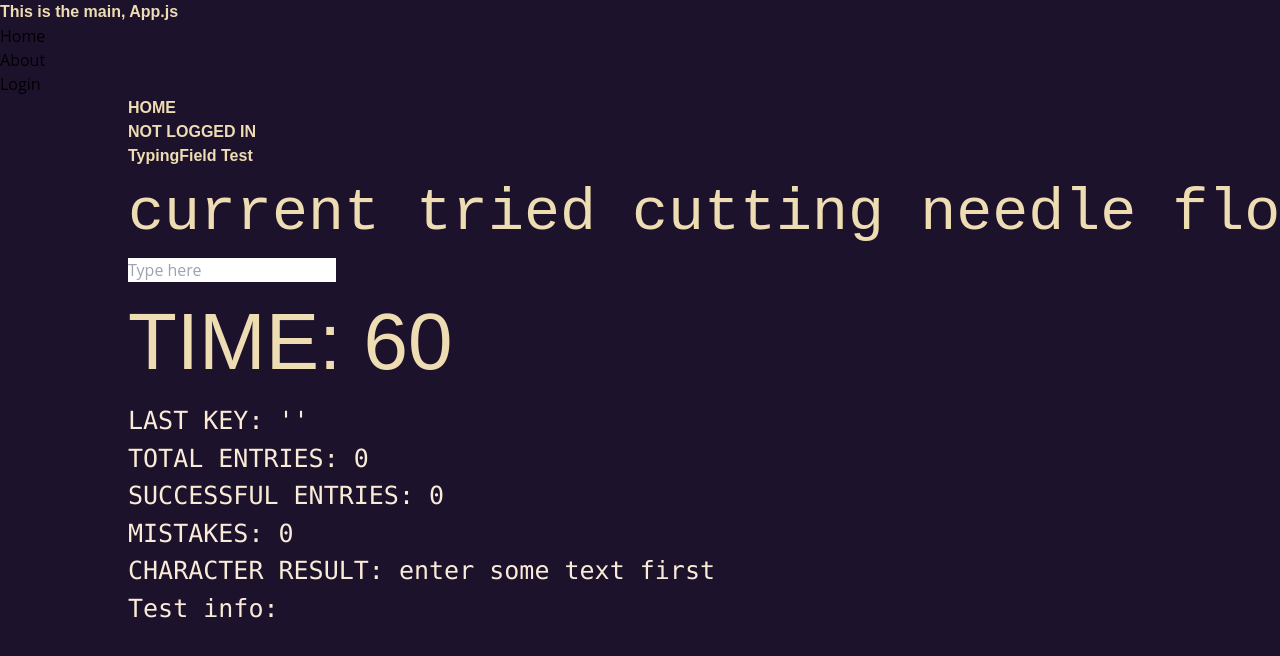
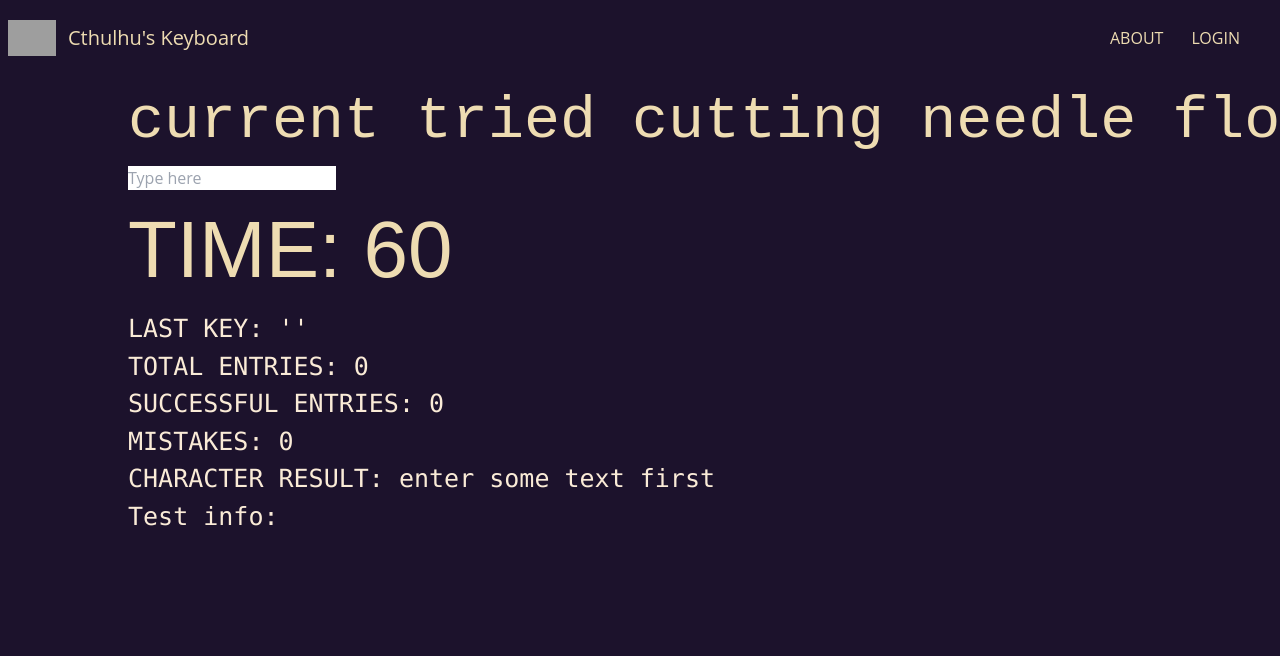
Before and after one commit to maxwellsquared/cthulhu-teaches-typing, a React (Create React App) app: page / in a window 1280 px wide. Shown: the top 656 px of the page. Built offline with nearby package versions, Linux system fonts and the light colour scheme; grey boxes are pictures that could not be loaded.

Commit message:
Nav bar for each page

```diff
--- a/src/App.js
+++ b/src/App.js
@@ -14,21 +14,31 @@ export default function App() {
   return (
     <BrowserRouter>
       <UserContext.Provider value={{ user, setUser }}>
-        <h1>This is the main, App.js</h1>
-        <nav>
-          <ul>
-            <li>
-              {/* Link only updates the URL */}
-              <Link to="/">Home</Link>
-            </li>
-            <li>
-              <Link to="/about">About</Link>
-            </li>
-            <li>
-              <Link to="/login">Login</Link>
-            </li>
-          </ul>
+        <nav className="rounded px-2 py-2.5 font-normal text-pale-gold">
+          <div className="container mx-auto flex flex-wrap items-center justify-between">
+            <Link to="/" className="flex items-center">
+              <img
+                src="https://www.svgrepo.com/show/51020/keyboard.svg"
+                className="mr-3 h-6 sm:h-9"
+                alt="logo"
+              />
+              <span className="self-center text-xl">Cthulhu's Keyboard</span>
+            </Link>
+            <ul className="mt-0 flex flex-row p-4">
+              <li>
+                <Link to="/about" className="p-0 py-2 pr-4 pl-3" aria-current="about">
+                  ABOUT
+                </Link>
+              </li>
+              <li>
+                <Link to="/Login" className="p-0 py-2 pr-4 pl-3" aria-current="about">
+                  LOGIN
+                </Link>
+              </li>
+            </ul>
+          </div>
         </nav>
+
         <Routes>
           {/* reacts to changes to the URL */}
           <Route path="/" element={<Home />} />
--- a/src/components/LayoutWrapper.jsx
+++ b/src/components/LayoutWrapper.jsx
@@ -1,7 +1,6 @@
 // wraps all components
 // imported into App.js
 import SectionContainer from './SectionContainer';
-import { NavLink } from 'react-router-dom';
 
 const LayoutWrapper = ({ children }) => {
   return (
--- /dev/null
+++ b/src/components/Nav.jsx
@@ -0,0 +1,7 @@
+import React from 'react';
+
+const Nav = () => {
+  return <div>Nav</div>;
+};
+
+export default Nav;
--- a/src/components/TypingField.jsx
+++ b/src/components/TypingField.jsx
@@ -131,8 +131,7 @@ export default function TypingField() {
   return (
     <>
       {user ? <LoggedInWelcomeBanner /> : null}
-      <h1>NOT LOGGED IN</h1>
-      <h1>TypingField Test</h1>
+
       <div className={divClassName} style={fullDivStyle}>
         <div className="typing-left">{leftChars}</div>
         <div className="typing-right">{rightChars}</div>
--- a/src/routes/Home.jsx
+++ b/src/routes/Home.jsx
@@ -5,7 +5,6 @@ import TypingField from '../components/TypingField';
 const Home = () => {
   return (
     <LayoutWrapper>
-      <h1>HOME</h1>
       <TypingField />
     </LayoutWrapper>
   );
```
